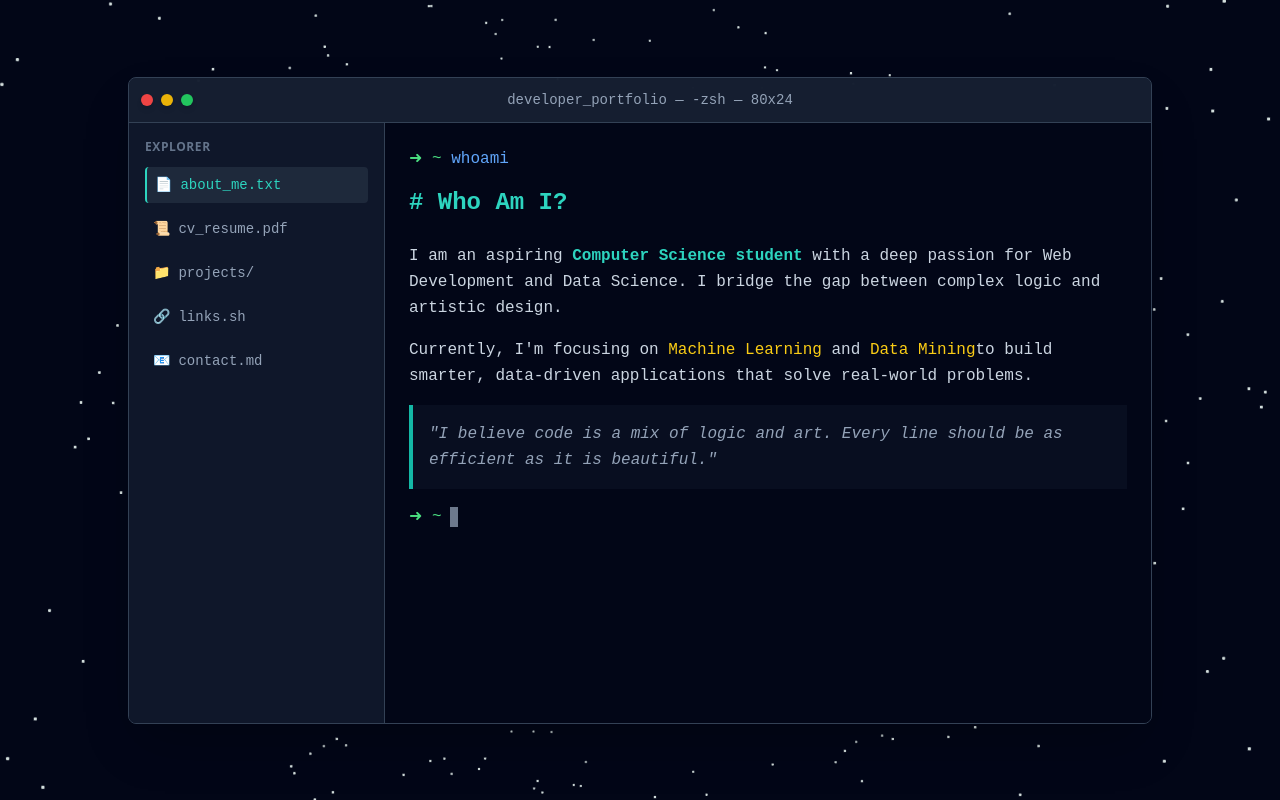
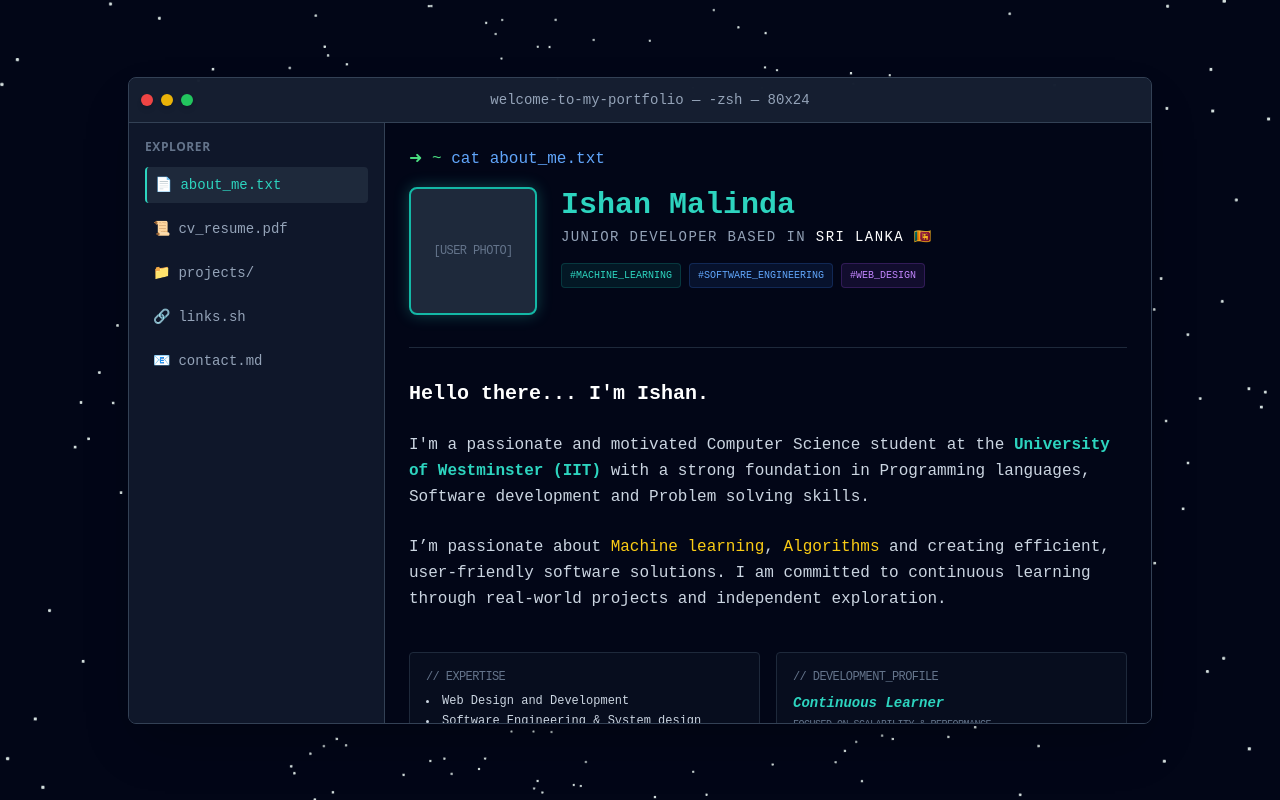
Before and after one commit to Ishan-malinda/Portfolio.IMS, a React (Vite) app in the folder my-portfolio/: page / in a window 1280 px wide. Built offline with nearby package versions, Linux system fonts and the light colour scheme.

Commit message:
Update of Aboutme-txt feild

```diff
--- a/my-portfolio/src/App.jsx
+++ b/my-portfolio/src/App.jsx
@@ -116,19 +116,54 @@ const App = () => {
 
   // 1. About Section
   const about = (
-    <div className="space-y-6">
-      <p className="text-teal-400 font-bold text-2xl"># Who Am I?</p>
-      <div className="space-y-4 text-slate-300 leading-relaxed">
+    <div className="space-y-8">
+      <div className="flex flex-col md:flex-row items-center md:items-start gap-6 border-b border-slate-800 pb-8">
+        <div className="w-32 h-32 rounded-lg border-2 border-teal-500 overflow-hidden bg-slate-800 flex-shrink-0 shadow-[0_0_15px_rgba(45,212,191,0.3)]">
+          <div className="w-full h-full flex items-center justify-center text-slate-500 text-xs text-center p-2 font-mono uppercase tracking-tighter">
+            [User Photo]
+          </div>
+        </div>
+        <div className="flex-1 text-center md:text-left">
+          <h1 className="text-teal-400 font-bold text-3xl mb-1">Ishan Malinda</h1>
+          <p className="text-slate-400 font-mono text-sm tracking-widest uppercase">Junior Developer based in <span className="text-white">Sri Lanka 🇱🇰</span></p>
+          <div className="flex flex-wrap justify-center md:justify-start gap-2 mt-4">
+            <span className="bg-teal-500/10 text-teal-400 text-[10px] px-2 py-1 rounded border border-teal-500/20">#MACHINE_LEARNING</span>
+            <span className="bg-blue-500/10 text-blue-400 text-[10px] px-2 py-1 rounded border border-blue-500/20">#SOFTWARE_ENGINEERING</span>
+            <span className="bg-purple-500/10 text-purple-400 text-[10px] px-2 py-1 rounded border border-purple-500/20">#WEB_DESIGN</span>
+          </div>
+        </div>
+      </div>
+
+      <div className="space-y-6 text-slate-300 leading-relaxed text-base">
+        <h2 className="text-xl font-bold text-white">Hello there... I'm Ishan.</h2>
         <p>
-          I am an aspiring <span className="text-teal-400 font-bold">Computer Science student</span> with a deep passion for
-          Web Development and Data Science. I bridge the gap between complex logic and artistic design.
+          I'm a passionate and motivated Computer Science student at the <span className="text-teal-400 font-bold">University of Westminster (IIT)</span> with a strong foundation in
+          Programming languages, Software development and Problem solving skills.
         </p>
+
         <p>
-          Currently, I'm focusing on <span className="text-yellow-400">Machine Learning</span> and <span className="text-yellow-400">Data Mining</span>
-          to build smarter, data-driven applications that solve real-world problems.
+          I’m passionate about <span className="text-yellow-400">Machine learning</span>, <span className="text-yellow-400">Algorithms</span> and creating efficient, user-friendly software solutions.
+          I am committed to continuous learning through real-world projects and independent exploration.
         </p>
-        <p className="bg-slate-900/50 border-l-4 border-teal-500 p-4 italic text-slate-400">
-          "I believe code is a mix of logic and art. Every line should be as efficient as it is beautiful."
+
+        <div className="grid grid-cols-1 md:grid-cols-2 gap-4 pt-4 font-mono">
+          <div className="bg-slate-900/40 p-4 rounded border border-slate-800 hover:border-teal-500/50 transition-colors">
+            <p className="text-xs text-slate-500 mb-2 uppercase tracking-tighter">// Expertise</p>
+            <ul className="text-xs space-y-1 list-disc list-inside">
+              <li>Web Design and Development</li>
+              <li>Software Engineering & System design</li>
+              <li>Machine Learning & Algorithms</li>
+            </ul>
+          </div>
+          <div className="bg-slate-900/40 p-4 rounded border border-slate-800 hover:border-teal-500/50 transition-colors">
+            <p className="text-xs text-slate-500 mb-2 uppercase tracking-tighter">// Development_Profile</p>
+            <p className="text-sm font-bold text-teal-400 italic">Continuous Learner</p>
+            <p className="text-[10px] text-slate-500 mt-1 uppercase tracking-tighter">Focused on Scalability & Performance</p>
+          </div>
+        </div>
+
+        <p className="text-slate-500 italic border-l-2 border-slate-700 pl-4 py-1 font-mono text-sm">
+          Interested in working with me? <span onClick={() => setActiveFile('contact')} className="text-teal-400 cursor-pointer hover:underline font-bold">./send_message.sh</span>
         </p>
       </div>
     </div>
--- a/my-portfolio/src/TerminalLayout.jsx
+++ b/my-portfolio/src/TerminalLayout.jsx
@@ -19,7 +19,7 @@ const TerminalLayout = ({ children, activeFile, setActiveFile }) => {
 
           {/* Title */}
           <div className="text-slate-400 text-sm font-mono flex-1 text-center pr-12">
-            developer_portfolio — -zsh — 80x24
+            welcome-to-my-portfolio — -zsh — 80x24
           </div>
         </div>
 
@@ -52,9 +52,15 @@ const TerminalLayout = ({ children, activeFile, setActiveFile }) => {
 
           {/* The Terminal Screen (Where the content goes) */}
           <div className="flex-1 bg-slate-950 p-6 font-mono text-slate-300 overflow-y-auto">
-             {/* We will inject content here later */}
+             {/* Dynamic Command based on active file */}
              <div className="mb-4 text-green-400">
-                ➜  ~ <span className="text-blue-400">whoami</span>
+                ➜  ~ <span className="text-blue-400">
+                  {activeFile === 'about' && 'cat about_me.txt'}
+                  {activeFile === 'resume' && 'open cv_resume.pdf'}
+                  {activeFile === 'projects' && 'ls projects/'}
+                  {activeFile === 'links' && './links.sh'}
+                  {activeFile === 'contact' && 'vim contact.md'}
+                </span>
              </div>
              {children}
 
--- a/my-portfolio/src/index.css
+++ b/my-portfolio/src/index.css
@@ -6,6 +6,30 @@
 body {
   background-color: #0f172a; /* Dark Slate */
   color: #e2e8f0;
+}
+
+/* Custom Scrollbar */
+::-webkit-scrollbar {
+  width: 8px;
+}
+
+::-webkit-scrollbar-track {
+  background: #0f172a;
+}
+
+::-webkit-scrollbar-thumb {
+  background: #1e293b;
+  border-radius: 4px;
+}
+
+::-webkit-scrollbar-thumb:hover {
+  background: #334155;
+}
+
+/* For Firefox */
+* {
+  scrollbar-width: thin;
+  scrollbar-color: #1e293b #0f172a;
 }
 
 .typing-effect {
```
